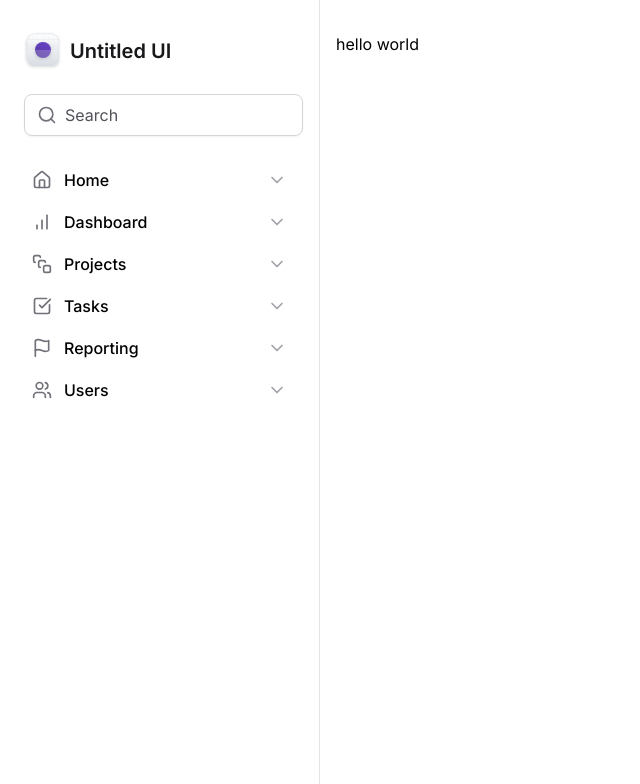
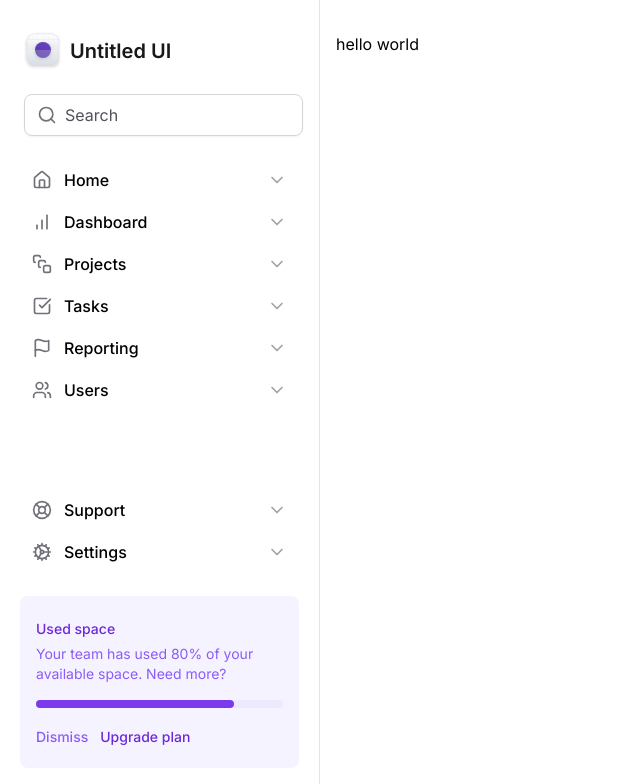
Before and after one commit to JVGS1111/tailwind-next, a Next.js app: page / in a window 1280 px wide. Shown: the top 784 px of the page, without its empty margins (0-640 px from the left). Built offline with nearby package versions, Linux system fonts and the light colour scheme.

Commit message:
Widget de Espaço Usado

```diff
--- a/src/components/Sidebar/MainNavigation/index.tsx
+++ /dev/null
@@ -1,22 +0,0 @@
-import {
-  BarChart,
-  CheckSquare,
-  Flag,
-  Home,
-  SquareStack,
-  Users,
-} from 'lucide-react'
-import { NavItem } from './NavItem'
-
-export function MainNavigation() {
-  return (
-    <nav className="space-y-0.5">
-      <NavItem title="Home" icon={Home} />
-      <NavItem title="Dashboard" icon={BarChart} />
-      <NavItem title="Projects" icon={SquareStack} />
-      <NavItem title="Tasks" icon={CheckSquare} />
-      <NavItem title="Reporting" icon={Flag} />
-      <NavItem title="Users" icon={Users} />
-    </nav>
-  )
-}
--- /dev/null
+++ b/src/components/Sidebar/UsedSpaceWidget.tsx
@@ -0,0 +1,33 @@
+export function UsedSpaceWidget() {
+  return (
+    <div className="flex flex-col gap-4 rounded-lg bg-violet-50 px-4 py-5">
+      <div className="space-y-1">
+        <span className="text-sm/5 font-medium text-violet-700">
+          Used space
+        </span>
+        <p className="text-sm/5 text-violet-500">
+          Your team has used 80% of your available space. Need more?
+        </p>
+      </div>
+
+      <div className="h-2 rounded-full bg-violet-100">
+        <div className="h-2 w-4/5 rounded-full bg-violet-600" />
+      </div>
+
+      <div className="space-x-3">
+        <button
+          type="button"
+          className="text-sm font-medium text-violet-500 hover:text-violet-700"
+        >
+          Dismiss
+        </button>
+        <button
+          type="button"
+          className="text-sm font-medium text-violet-700 hover:text-violet-900"
+        >
+          Upgrade plan
+        </button>
+      </div>
+    </div>
+  )
+}
--- a/src/components/Sidebar/index.tsx
+++ b/src/components/Sidebar/index.tsx
@@ -1,10 +1,21 @@
 import { Logo } from './Logo'
-import { MainNavigation } from './MainNavigation'
-import { Search } from 'lucide-react'
+import { NavItem } from './NavItem'
+import {
+  BarChart,
+  CheckSquare,
+  Cog,
+  Flag,
+  Home,
+  LifeBuoy,
+  Search,
+  SquareStack,
+  Users,
+} from 'lucide-react'
+import { UsedSpaceWidget } from './UsedSpaceWidget'
 
 export function Sidebar() {
   return (
-    <aside className="space-y-6 border-r border-zinc-200 px-5 py-8">
+    <aside className="flex flex-col gap-6 border-r border-zinc-200 px-5 py-8">
       <Logo />
 
       <div className="mx-1 flex w-full items-center gap-2 rounded-lg border border-zinc-300 px-3 py-2 shadow-sm">
@@ -12,11 +23,27 @@ export function Sidebar() {
           <Search className="h-5 w-5 text-zinc-500" />
         </div>
         <input
-          className="flex-1 border-0 bg-transparent p-0 text-zinc-900 placeholder-zinc-600"
+          className="w-full border-0 bg-transparent p-0 text-zinc-900 placeholder-zinc-600"
           placeholder="Search"
         />
       </div>
-      <MainNavigation />
+
+      <nav className="space-y-0.5">
+        <NavItem title="Home" icon={Home} />
+        <NavItem title="Dashboard" icon={BarChart} />
+        <NavItem title="Projects" icon={SquareStack} />
+        <NavItem title="Tasks" icon={CheckSquare} />
+        <NavItem title="Reporting" icon={Flag} />
+        <NavItem title="Users" icon={Users} />
+      </nav>
+
+      <div className="mt-auto flex flex-col gap-6">
+        <nav className="space-y-0.5">
+          <NavItem title="Support" icon={LifeBuoy} />
+          <NavItem title="Settings" icon={Cog} />
+        </nav>
+        <UsedSpaceWidget />
+      </div>
     </aside>
   )
 }
```
Also changed, not shown: src/components/Sidebar/NavItem/index.tsx (renamed from src/components/Sidebar/MainNavigation/NavItem.tsx).
